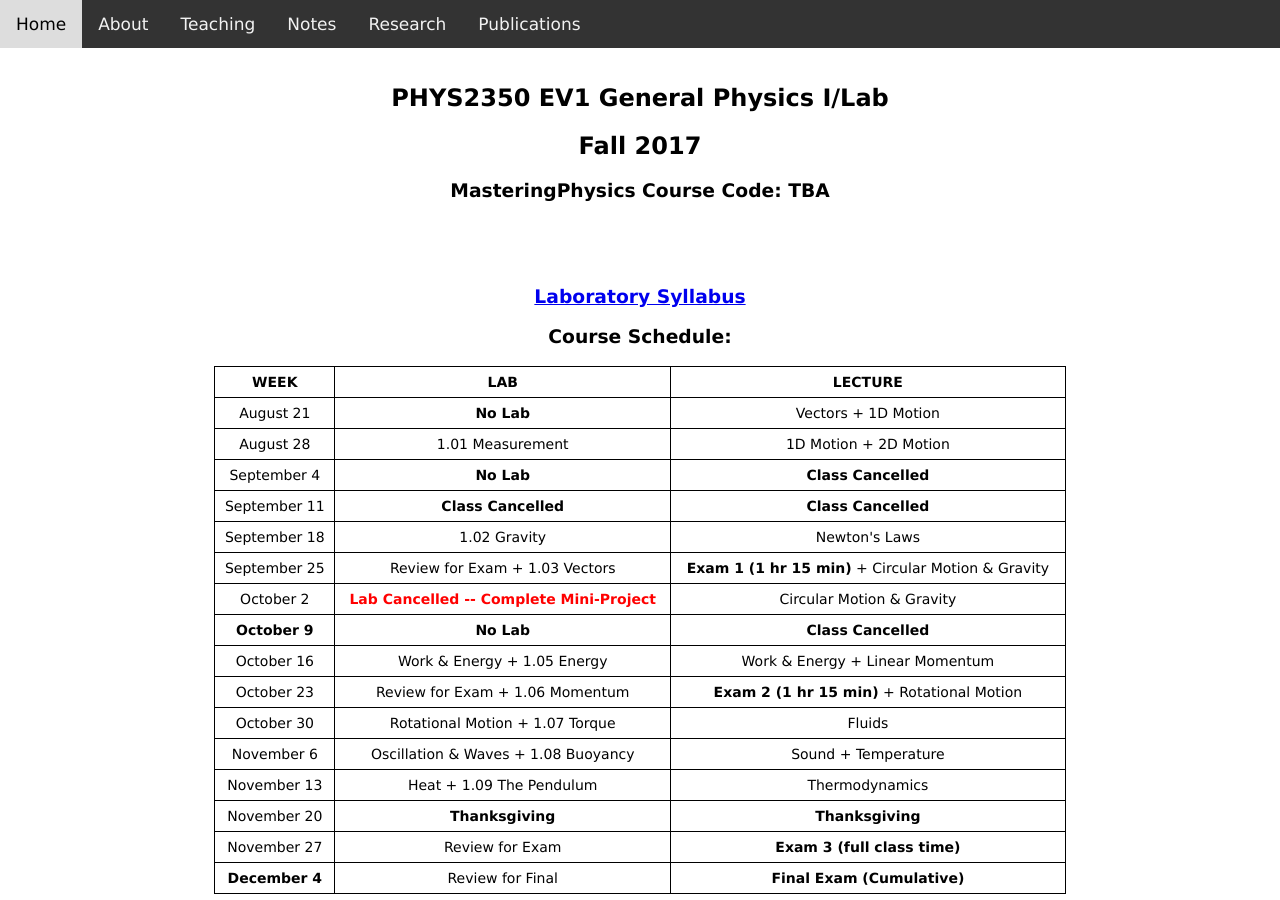
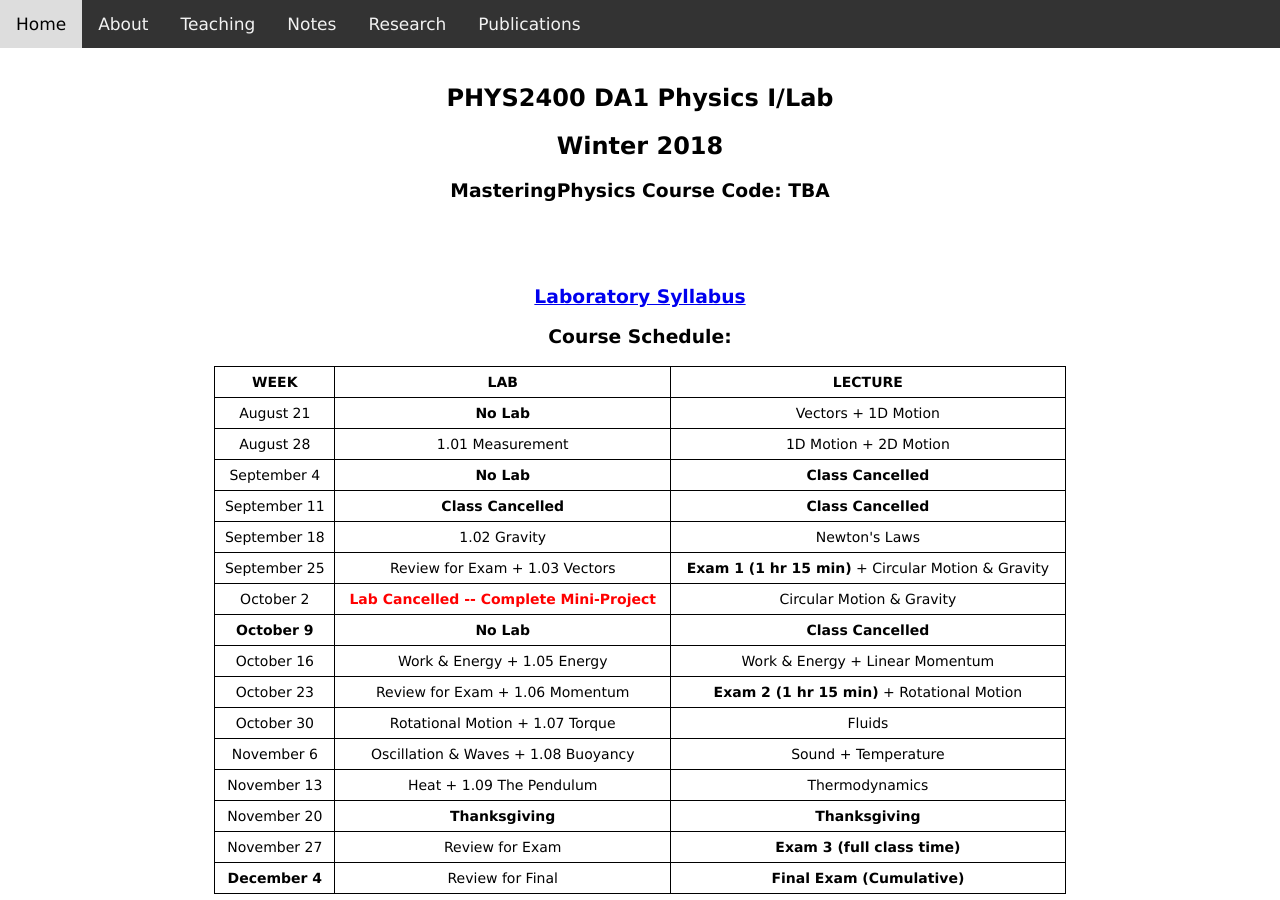
Before and after one commit to dhlaurence/dhlaurence.github.io, a Jekyll site: the page built from teaching/phys2400wint2018.html, in a window 1280 px wide and 900 px high. Built offline with Jekyll 4.4.1, drawn with Linux system fonts in a browser that asks for light colours.

Commit message:
Update phys2400wint2018.html

```diff
--- a/teaching/phys2400wint2018.html
+++ b/teaching/phys2400wint2018.html
@@ -1,11 +1,11 @@
 ---
 layout: default
-title: PHYS2350Fall2017
+title: PHYS2350 Winter 2018
 ---
 
 <header>
-  <h2>PHYS2350 EV1 General Physics I/Lab</h2>
-  <h2>Fall 2017</h2>
+  <h2>PHYS2400 DA1 Physics I/Lab</h2>
+  <h2>Winter 2018</h2>
   <h3>MasteringPhysics Course Code: TBA</h3>
 </header>
 
```
